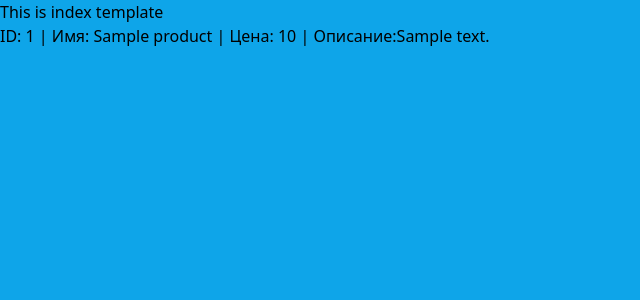
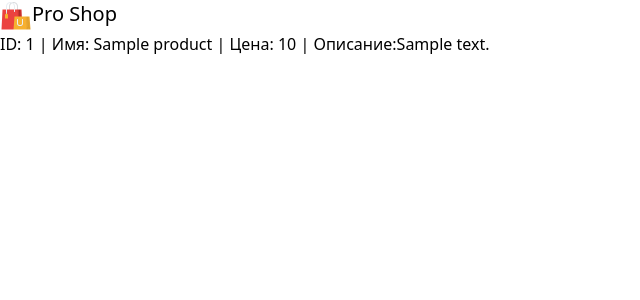
Before and after one commit to alexandervladimirovic/Learnproject, a Django app: page / in a window 1280 px wide. Shown: the top 300 px of the page, without its empty margins (0-640 px from the left). Run offline with Django 4.2, Linux system fonts and the light colour scheme; tables that the repository leaves empty hold one stand-in row (values such as "Sample post").

Commit message:
logo & tailwind

```diff
--- a/shop/main/static/main/styles.css
+++ b/shop/main/static/main/styles.css
@@ -558,7 +558,24 @@ video {
   position: static;
 }
 
+.flex {
+  display: flex;
+}
+
+.h-8 {
+  height: 2rem;
+}
+
+.w-8 {
+  width: 2rem;
+}
+
 .bg-sky-500 {
   --tw-bg-opacity: 1;
   background-color: rgb(14 165 233 / var(--tw-bg-opacity));
 }
+
+.text-xl {
+  font-size: 1.25rem;
+  line-height: 1.75rem;
+}
--- a/shop/main/templates/main/index.html
+++ b/shop/main/templates/main/index.html
@@ -10,8 +10,19 @@
   <link rel="stylesheet" href="{% static 'main/styles.css' %}">
   <title> Shop - Main Page </title>
 </head>
-<body class="bg-sky-500">
-  <h1> This is index template </h1>
+<body>
+  <nav>
+    <div>
+      <div>
+        <div>
+          <div class="flex">
+            <img class="h-8 w-8" src="{% static 'main/images/logo.png' %}" alt="logo">
+            <span class="text-xl">Pro Shop</span>
+          </div>
+        </div>
+      </div>
+    </div>
+  </nav>
   <h2>
     {% for product in products %}
       <a href="{% url 'main:phones' product.id %}">
```
Also changed, not shown: shop/main/static/main/images/Logo.png (added), 4 other files.
